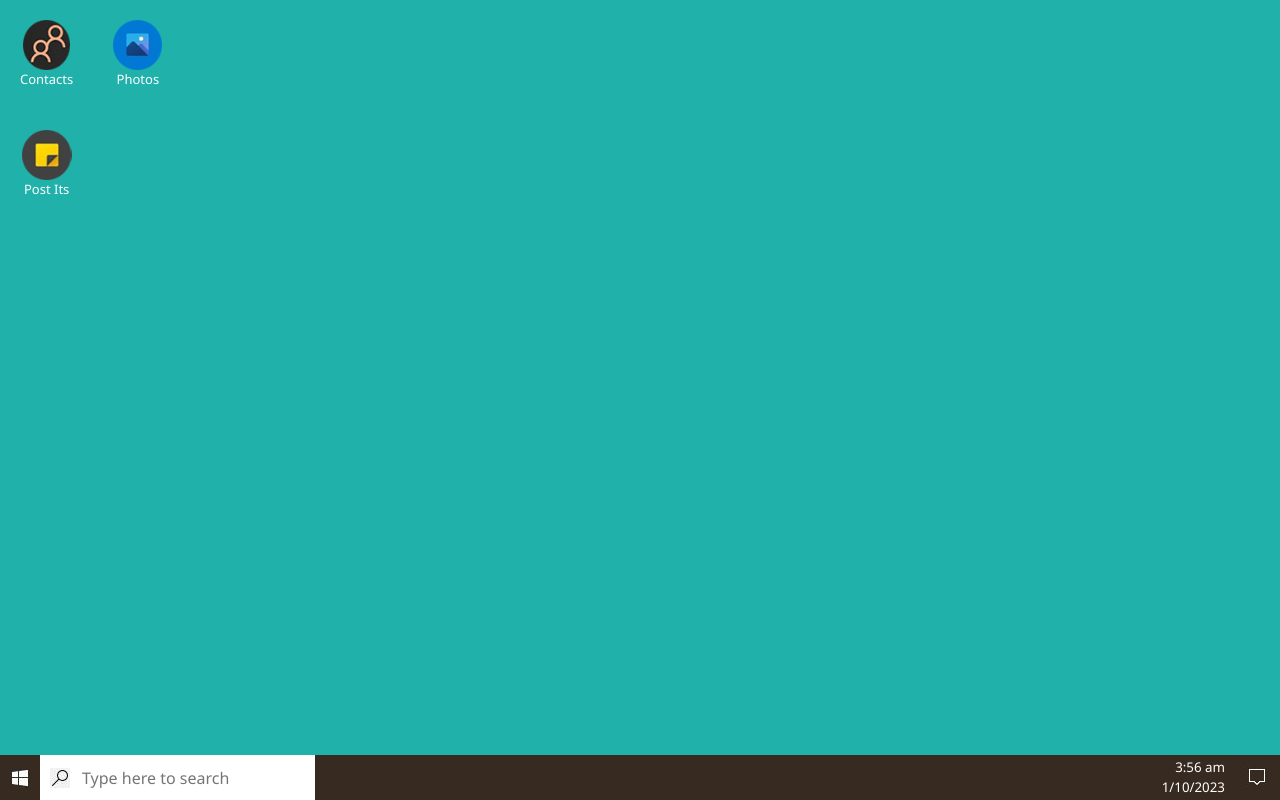
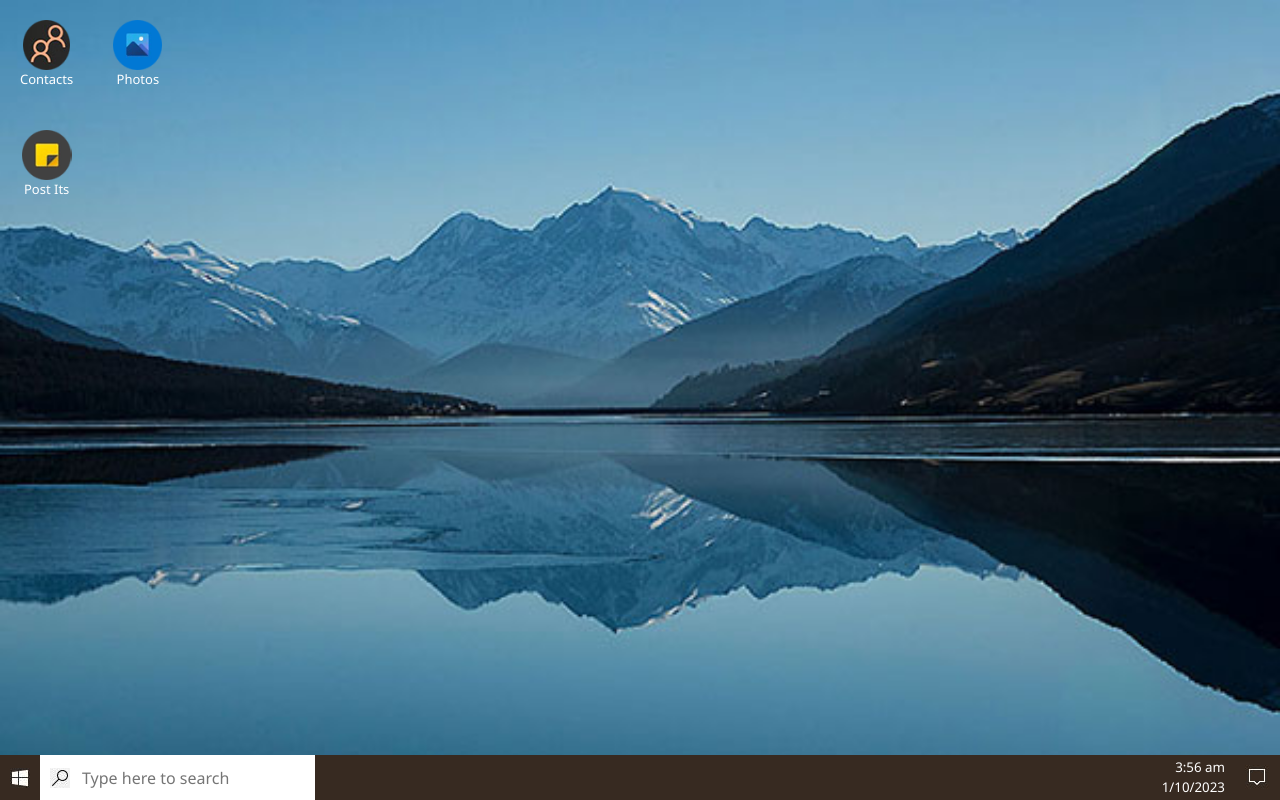
Before and after one commit to lgsoftdev/fake-os, a plain HTML site: page index.html in a window 1280 px wide. Drawn offline with nearby package versions, Linux system fonts and the light colour scheme; the site is published under a folder, as on GitHub Pages, so addresses that start at the root find nothing.

Commit message:
fix wallpaper path

```diff
--- a/styles/_root.scss
+++ b/styles/_root.scss
@@ -2,7 +2,7 @@
     padding: 0;
     margin: 0;
     min-height: 100vh;
-    background-image: url('/images/wallpaper.jpg');
+    background-image: url('../images/wallpaper.jpg');
     background-color: lightseagreen;
     background-repeat: no-repeat;
     background-attachment: fixed;
```
Also changed, not shown: css/style.css.
